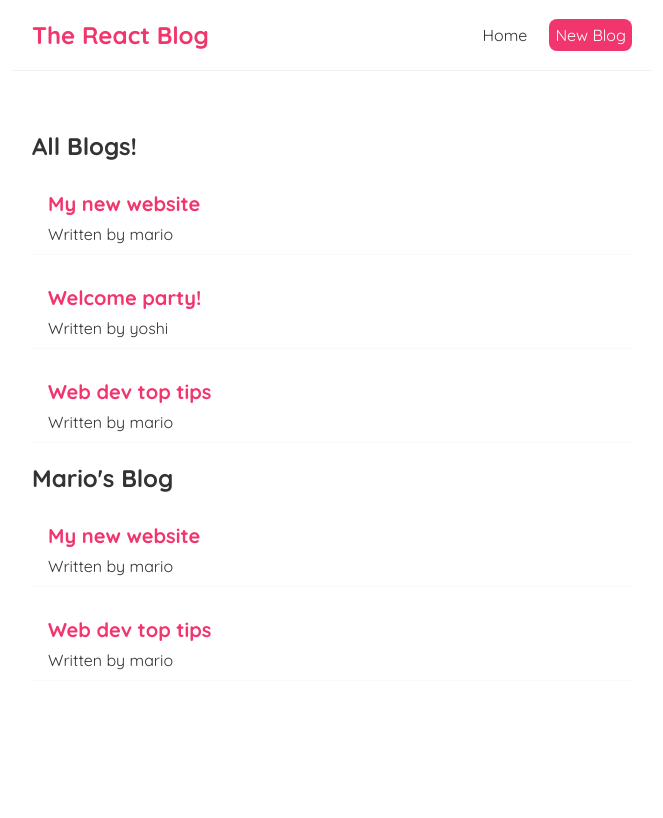
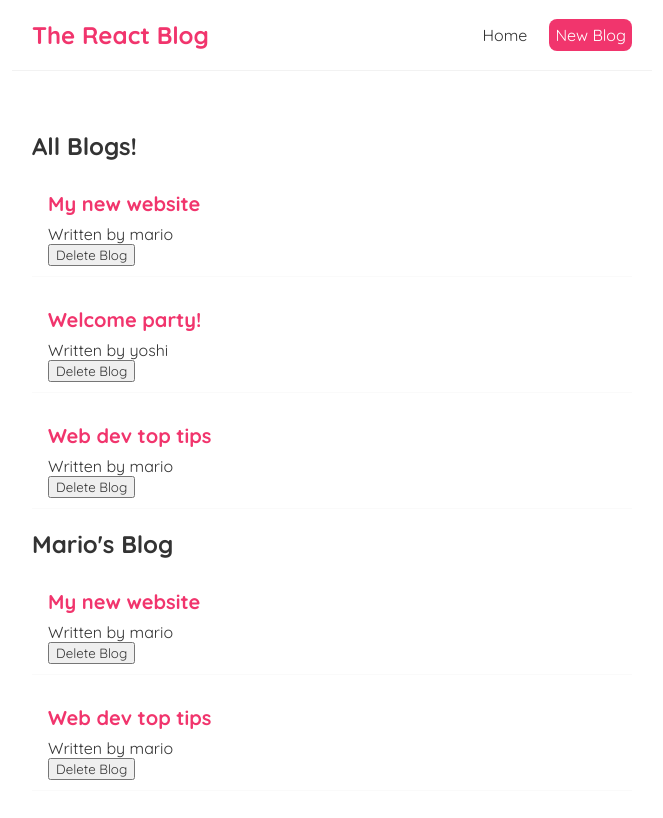
Before and after one commit to ManyuDhyani/react-blogs, a React (Create React App) app: page / in a window 1280 px wide. Shown: the top 818 px of the page, without its empty margins (308-971 px from the left). Built offline with nearby package versions, Linux system fonts and the light colour scheme.

Commit message:
Pass functions as prop

```diff
--- a/src/BlogList.js
+++ b/src/BlogList.js
@@ -1,8 +1,4 @@
-const BlogList = (props) => {
-
-    const blogs = props.blogs;
-    const title = props.title;
-
+const BlogList = ({blogs, title, handleDelete}) => {
     return (
         <div className="blog-list">
             <h2>{title}</h2>
@@ -10,6 +6,7 @@
                 <div className="blog-preview" key={blog.id}>
                     <h2>{blog.title}</h2>
                     <p>Written by {blog.author} </p>
+                    <button onClick={()=>handleDelete(blog.id)}>Delete Blog</button>
                 </div>
             ))}
         </div>
--- a/src/home.js
+++ b/src/home.js
@@ -8,9 +8,14 @@
         { title: 'Web dev top tips', body: 'lorem ipsum...', author: 'mario', id: 3 }
       ])
 
+    const handleDelete = (id) => {
+        const newBlogs = blogs.filter(blog => blog.id !== id);
+        setBlogs(newBlogs);
+    }
+
     return (
         <div className='home'>
-            <BlogList blogs={blogs} title="All Blogs!" />
+            <BlogList blogs={blogs} title="All Blogs!" handleDelete={handleDelete} />
             <BlogList blogs={blogs.filter((blog)=> blog.author === "mario")} title="Mario's Blog" />
         </div>
     )
```
